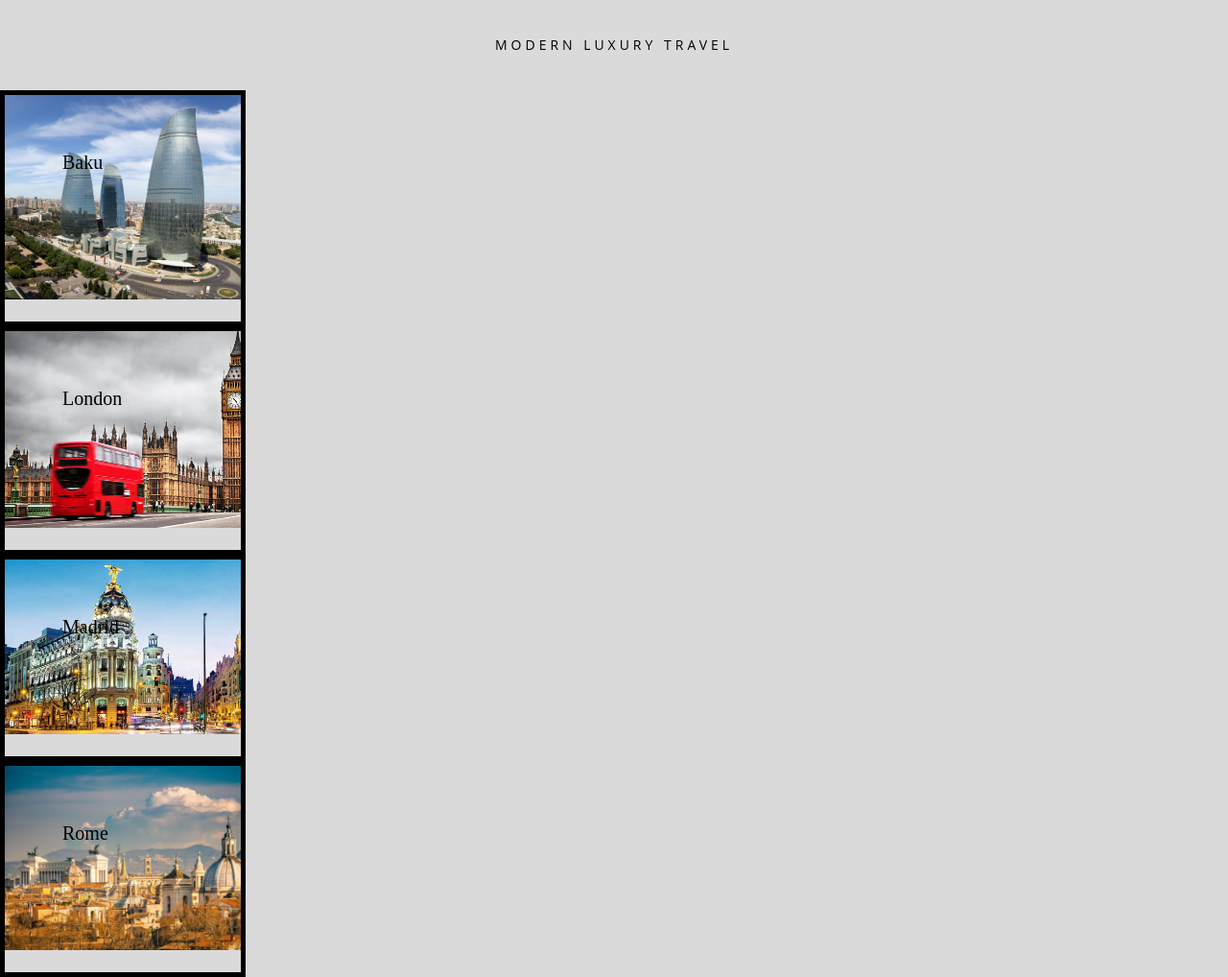
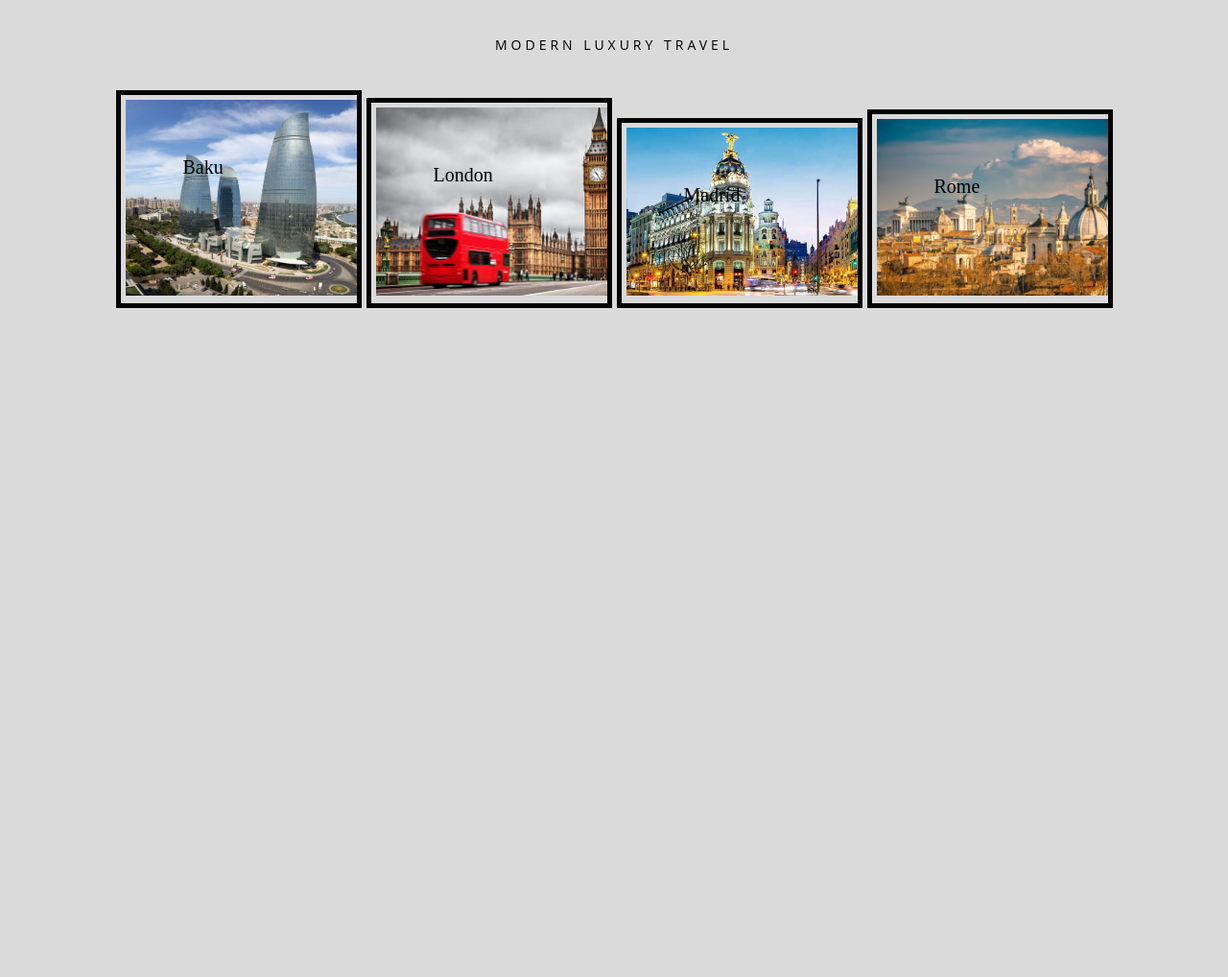
Before and after one commit to peperobox/program, a plain HTML site: page css-exercise-four/index.html in a window 1280 px wide. Shown: the whole page at 96% size. After the commit the page ends 800 px from the top, so only its background shows below. Drawn offline with Linux system fonts and the light colour scheme.

Commit message:
Updated to fix center alignment of images

```diff
--- a/css-exercise-four/css/style.css
+++ b/css-exercise-four/css/style.css
@@ -39,12 +39,14 @@ img {
 
 @media screen and (min-width: 575px)
 {
+  section {
+    text-align: center;
+  }
   div {
+    display: inline-block;
+    padding: 5px;
     width: 38%;
     border: 5px solid #000000;
-  }
-  section {
-    float: left;
   }
 }
 
```
